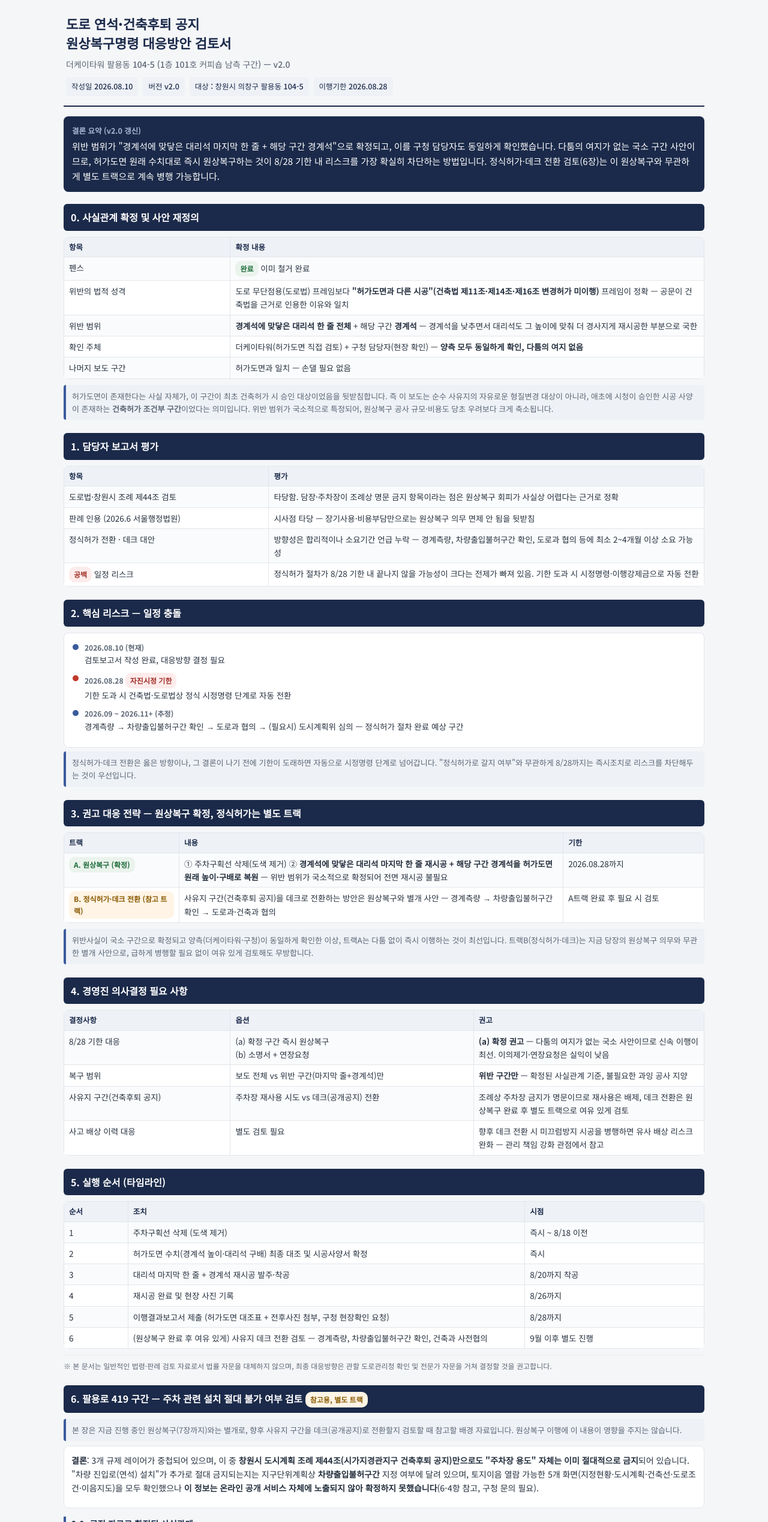
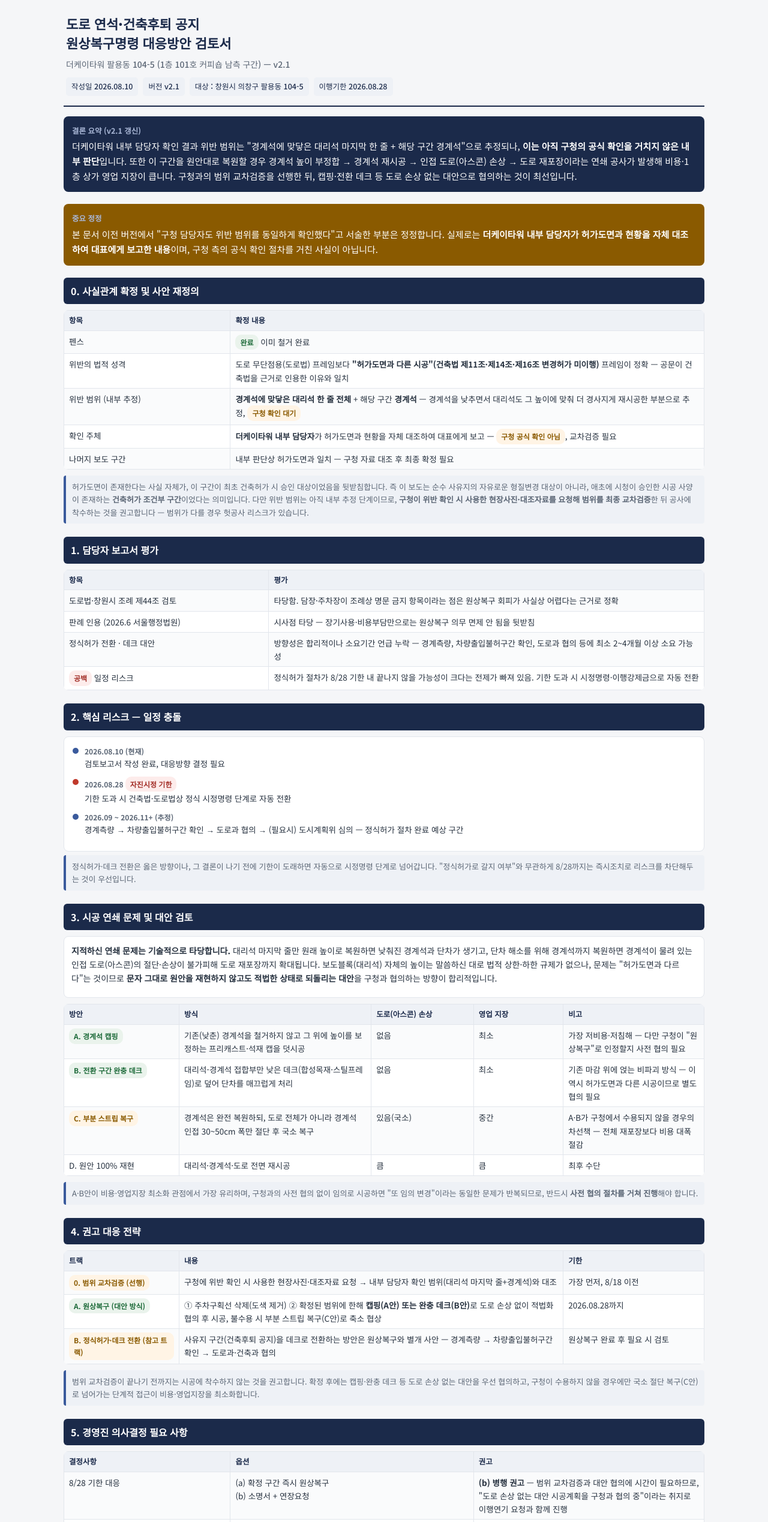
Before and after one commit to Insys-HQ/Insys-review, a plain HTML site: page roadreview.html in a window 1280 px wide. Shown: the part 52-2590 px from the top of the page at 60% size. Drawn offline with Linux system fonts and the light colour scheme.

Commit message:
Update roadreview.html v2.1 - correct confirmation source, add cascade problem + alternatives (capping/deck/strip repair)

```diff
--- a/roadreview.html
+++ b/roadreview.html
@@ -3,7 +3,7 @@
 <head>
 <meta charset="UTF-8">
 <meta name="viewport" content="width=device-width, initial-scale=1.0">
-<title>도로 연석 원상복구명령 대응방안 검토서 v2.0</title>
+<title>도로 연석 원상복구명령 대응방안 검토서 v2.1</title>
 <link rel="preconnect" href="https://fonts.googleapis.com">
 <link href="https://fonts.googleapis.com/css2?family=Noto+Sans+KR:wght@300;400;500;700;900&display=swap" rel="stylesheet">
 <style>
@@ -109,7 +109,7 @@
 
 <div class="nav">
   <div class="nav-inner">
-    <div class="logo">도로 연석 원상복구 대응방안 검토서<span class="ver">v2.0</span></div>
+    <div class="logo">도로 연석 원상복구 대응방안 검토서<span class="ver">v2.1</span></div>
     <div class="controls">
       <button id="viewToggle" onclick="toggleView()">모바일 화면</button>
       <button id="pdfBtn" onclick="window.print()">PDF 다운로드</button>
@@ -121,18 +121,23 @@
 
   <div class="cover">
     <h1>도로 연석·건축후퇴 공지<br>원상복구명령 대응방안 검토서</h1>
-    <p class="subtitle">더케이타워 팔용동 104-5 (1층 101호 커피숍 남측 구간) — v2.0</p>
+    <p class="subtitle">더케이타워 팔용동 104-5 (1층 101호 커피숍 남측 구간) — v2.1</p>
     <div class="meta">
       <span>작성일 2026.08.10</span>
-      <span>버전 v2.0</span>
+      <span>버전 v2.1</span>
       <span>대상 : 창원시 의창구 팔용동 104-5</span>
       <span>이행기한 2026.08.28</span>
     </div>
   </div>
 
   <div class="conclusion-box">
-    <div class="label">결론 요약 (v2.0 갱신)</div>
-    <p>위반 범위가 "경계석에 맞닿은 대리석 마지막 한 줄 + 해당 구간 경계석"으로 확정되고, 이를 구청 담당자도 동일하게 확인했습니다. 다툼의 여지가 없는 국소 구간 사안이므로, 허가도면 원래 수치대로 즉시 원상복구하는 것이 8/28 기한 내 리스크를 가장 확실히 차단하는 방법입니다. 정식허가·데크 전환 검토(6장)는 이 원상복구와 무관하게 별도 트랙으로 계속 병행 가능합니다.</p>
+    <div class="label">결론 요약 (v2.1 갱신)</div>
+    <p>더케이타워 내부 담당자 확인 결과 위반 범위는 "경계석에 맞닿은 대리석 마지막 한 줄 + 해당 구간 경계석"으로 추정되나, <strong>이는 아직 구청의 공식 확인을 거치지 않은 내부 판단</strong>입니다. 또한 이 구간을 원안대로 복원할 경우 경계석 높이 부정합 → 경계석 재시공 → 인접 도로(아스콘) 손상 → 도로 재포장이라는 연쇄 공사가 발생해 비용·1층 상가 영업 지장이 큽니다. 구청과의 범위 교차검증을 선행한 뒤, 캡핑·전환 데크 등 도로 손상 없는 대안으로 협의하는 것이 최선입니다.</p>
+  </div>
+
+  <div class="conclusion-box" style="background:#8a5a00;">
+    <div class="label">중요 정정</div>
+    <p>본 문서 이전 버전에서 "구청 담당자도 위반 범위를 동일하게 확인했다"고 서술한 부분은 정정합니다. 실제로는 <strong>더케이타워 내부 담당자가 허가도면과 현황을 자체 대조하여 대표에게 보고한 내용</strong>이며, 구청 측의 공식 확인 절차를 거친 사실이 아닙니다.</p>
   </div>
 
   <section>
@@ -141,11 +146,11 @@
       <tr><th style="width:26%">항목</th><th>확정 내용</th></tr>
       <tr><td>펜스</td><td><span class="tag tag-ok">완료</span> 이미 철거 완료</td></tr>
       <tr><td>위반의 법적 성격</td><td>도로 무단점용(도로법) 프레임보다 <strong>"허가도면과 다른 시공"(건축법 제11조·제14조·제16조 변경허가 미이행)</strong> 프레임이 정확 — 공문이 건축법을 근거로 인용한 이유와 일치</td></tr>
-      <tr><td>위반 범위</td><td><strong>경계석에 맞닿은 대리석 한 줄 전체</strong> + 해당 구간 <strong>경계석</strong> — 경계석을 낮추면서 대리석도 그 높이에 맞춰 더 경사지게 재시공한 부분으로 국한</td></tr>
-      <tr><td>확인 주체</td><td>더케이타워(허가도면 직접 검토) + 구청 담당자(현장 확인) — <strong>양측 모두 동일하게 확인, 다툼의 여지 없음</strong></td></tr>
-      <tr><td>나머지 보도 구간</td><td>허가도면과 일치 — 손댈 필요 없음</td></tr>
+      <tr><td>위반 범위 (내부 추정)</td><td><strong>경계석에 맞닿은 대리석 한 줄 전체</strong> + 해당 구간 <strong>경계석</strong> — 경계석을 낮추면서 대리석도 그 높이에 맞춰 더 경사지게 재시공한 부분으로 추정, <span class="tag tag-warn">구청 확인 대기</span></td></tr>
+      <tr><td>확인 주체</td><td><strong>더케이타워 내부 담당자</strong>가 허가도면과 현황을 자체 대조하여 대표에게 보고 — <span class="tag tag-warn">구청 공식 확인 아님</span>, 교차검증 필요</td></tr>
+      <tr><td>나머지 보도 구간</td><td>내부 판단상 허가도면과 일치 — 구청 자료 대조 후 최종 확정 필요</td></tr>
     </table>
-    <p class="note">허가도면이 존재한다는 사실 자체가, 이 구간이 최초 건축허가 시 승인 대상이었음을 뒷받침합니다. 즉 이 보도는 순수 사유지의 자유로운 형질변경 대상이 아니라, 애초에 시청이 승인한 시공 사양이 존재하는 <strong>건축허가 조건부 구간</strong>이었다는 의미입니다. 위반 범위가 국소적으로 특정되어, 원상복구 공사 규모·비용도 당초 우려보다 크게 축소됩니다.</p>
+    <p class="note">허가도면이 존재한다는 사실 자체가, 이 구간이 최초 건축허가 시 승인 대상이었음을 뒷받침합니다. 즉 이 보도는 순수 사유지의 자유로운 형질변경 대상이 아니라, 애초에 시청이 승인한 시공 사양이 존재하는 <strong>건축허가 조건부 구간</strong>이었다는 의미입니다. 다만 위반 범위는 아직 내부 추정 단계이므로, <strong>구청이 위반 확인 시 사용한 현장사진·대조자료를 요청해 범위를 최종 교차검증</strong>한 뒤 공사에 착수하는 것을 권고합니다 — 범위가 다를 경우 헛공사 리스크가 있습니다.</p>
   </section>
 
   <section>
@@ -188,36 +193,80 @@
   </section>
 
   <section>
-    <h2>3. 권고 대응 전략 — 원상복구 확정, 정식허가는 별도 트랙</h2>
+    <h2>3. 시공 연쇄 문제 및 대안 검토</h2>
+    <div class="card">
+      <p><strong>지적하신 연쇄 문제는 기술적으로 타당합니다.</strong> 대리석 마지막 줄만 원래 높이로 복원하면 낮춰진 경계석과 단차가 생기고, 단차 해소를 위해 경계석까지 복원하면 경계석이 물려 있는 인접 도로(아스콘)의 절단·손상이 불가피해 도로 재포장까지 확대됩니다. 보도블록(대리석) 자체의 높이는 말씀하신 대로 법적 상한·하한 규제가 없으나, 문제는 "허가도면과 다르다"는 것이므로 <strong>문자 그대로 원안을 재현하지 않고도 적법한 상태로 되돌리는 대안</strong>을 구청과 협의하는 방향이 합리적입니다.</p>
+    </div>
+    <table>
+      <tr><th style="width:18%">방안</th><th style="width:30%">방식</th><th style="width:16%">도로(아스콘) 손상</th><th style="width:14%">영업 지장</th><th>비고</th></tr>
+      <tr>
+        <td><span class="tag tag-ok">A. 경계석 캡핑</span></td>
+        <td>기존(낮춘) 경계석을 철거하지 않고 그 위에 높이를 보정하는 프리캐스트·석재 캡을 덧시공</td>
+        <td>없음</td>
+        <td>최소</td>
+        <td>가장 저비용·저침해 — 다만 구청이 "원상복구"로 인정할지 사전 협의 필요</td>
+      </tr>
+      <tr>
+        <td><span class="tag tag-ok">B. 전환 구간 완충 데크</span></td>
+        <td>대리석-경계석 접합부만 낮은 데크(합성목재·스틸프레임)로 덮어 단차를 매끄럽게 처리</td>
+        <td>없음</td>
+        <td>최소</td>
+        <td>기존 마감 위에 얹는 비파괴 방식 — 이 역시 허가도면과 다른 시공이므로 별도 협의 필요</td>
+      </tr>
+      <tr>
+        <td><span class="tag tag-warn">C. 부분 스트립 복구</span></td>
+        <td>경계석은 완전 복원하되, 도로 전체가 아니라 경계석 인접 30~50cm 폭만 절단 후 국소 복구</td>
+        <td>있음(국소)</td>
+        <td>중간</td>
+        <td>A·B가 구청에서 수용되지 않을 경우의 차선책 — 전체 재포장보다 비용 대폭 절감</td>
+      </tr>
+      <tr>
+        <td>D. 원안 100% 재현</td>
+        <td>대리석·경계석·도로 전면 재시공</td>
+        <td>큼</td>
+        <td>큼</td>
+        <td>최후 수단</td>
+      </tr>
+    </table>
+    <p class="note">A·B안이 비용·영업지장 최소화 관점에서 가장 유리하며, 구청과의 사전 협의 없이 임의로 시공하면 "또 임의 변경"이라는 동일한 문제가 반복되므로, 반드시 <strong>사전 협의 절차를 거쳐 진행</strong>해야 합니다.</p>
+  </section>
+
+  <section>
+    <h2>4. 권고 대응 전략</h2>
     <table>
       <tr><th style="width:18%">트랙</th><th>내용</th><th style="width:22%">기한</th></tr>
       <tr>
-        <td><span class="tag tag-ok">A. 원상복구 (확정)</span></td>
-        <td>① 주차구획선 삭제(도색 제거) ② <strong>경계석에 맞닿은 대리석 마지막 한 줄 재시공 + 해당 구간 경계석을 허가도면 원래 높이·구배로 복원</strong> — 위반 범위가 국소적으로 확정되어 전면 재시공 불필요</td>
+        <td><span class="tag tag-warn">0. 범위 교차검증 (선행)</span></td>
+        <td>구청에 위반 확인 시 사용한 현장사진·대조자료 요청 → 내부 담당자 확인 범위(대리석 마지막 줄+경계석)와 대조</td>
+        <td>가장 먼저, 8/18 이전</td>
+      </tr>
+      <tr>
+        <td><span class="tag tag-ok">A. 원상복구 (대안 방식)</span></td>
+        <td>① 주차구획선 삭제(도색 제거) ② 확정된 범위에 한해 <strong>캡핑(A안) 또는 완충 데크(B안)</strong>로 도로 손상 없이 적법화 협의 후 시공, 불수용 시 부분 스트립 복구(C안)로 축소 협상</td>
         <td>2026.08.28까지</td>
       </tr>
       <tr>
         <td><span class="tag tag-warn">B. 정식허가·데크 전환 (참고 트랙)</span></td>
         <td>사유지 구간(건축후퇴 공지)을 데크로 전환하는 방안은 원상복구와 별개 사안 — 경계측량 → 차량출입불허구간 확인 → 도로과·건축과 협의</td>
-        <td>A트랙 완료 후 필요 시 검토</td>
+        <td>원상복구 완료 후 필요 시 검토</td>
       </tr>
     </table>
-    <p class="note">위반사실이 국소 구간으로 확정되고 양측(더케이타워·구청)이 동일하게 확인한 이상, 트랙A는 다툼 없이 즉시 이행하는 것이 최선입니다. 트랙B(정식허가·데크)는 지금 당장의 원상복구 의무와 무관한 별개 사안으로, 급하게 병행할 필요 없이 여유 있게 검토해도 무방합니다.</p>
+    <p class="note">범위 교차검증이 끝나기 전까지는 시공에 착수하지 않는 것을 권고합니다. 확정 후에는 캡핑·완충 데크 등 도로 손상 없는 대안을 우선 협의하고, 구청이 수용하지 않을 경우에만 국소 절단 복구(C안)로 넘어가는 단계적 접근이 비용·영업지장을 최소화합니다.</p>
   </section>
 
   <section>
-    <h2>4. 경영진 의사결정 필요 사항</h2>
+    <h2>5. 경영진 의사결정 필요 사항</h2>
     <table>
       <tr><th style="width:26%">결정사항</th><th style="width:38%">옵션</th><th>권고</th></tr>
       <tr>
         <td>8/28 기한 대응</td>
         <td>(a) 확정 구간 즉시 원상복구<br>(b) 소명서 + 연장요청</td>
-        <td><strong>(a) 확정 권고</strong> — 다툼의 여지가 없는 국소 사안이므로 신속 이행이 최선. 이의제기·연장요청은 실익이 낮음</td>
+        <td><strong>(b) 병행 권고</strong> — 범위 교차검증과 대안 협의에 시간이 필요하므로, "도로 손상 없는 대안 시공계획을 구청과 협의 중"이라는 취지로 이행연기 요청과 함께 진행</td>
       </tr>
       <tr>
-        <td>복구 범위</td>
-        <td>보도 전체 vs 위반 구간(마지막 줄+경계석)만</td>
-        <td><strong>위반 구간만</strong> — 확정된 사실관계 기준, 불필요한 과잉 공사 지양</td>
+        <td>복구 방식</td>
+        <td>캡핑/완충 데크(A·B) vs 부분 스트립 복구(C) vs 전면 재시공(D)</td>
+        <td><strong>A·B안 우선 협의</strong>, 불수용 시 C안, D안은 최후 수단</td>
       </tr>
       <tr>
         <td>사유지 구간(건축후퇴 공지)</td>
@@ -233,27 +282,28 @@
   </section>
 
   <section>
-    <h2>5. 실행 순서 (타임라인)</h2>
+    <h2>6. 실행 순서 (타임라인)</h2>
     <table>
       <tr><th style="width:10%">순서</th><th>조치</th><th style="width:28%">시점</th></tr>
-      <tr><td>1</td><td>주차구획선 삭제 (도색 제거)</td><td>즉시 ~ 8/18 이전</td></tr>
-      <tr><td>2</td><td>허가도면 수치(경계석 높이·대리석 구배) 최종 대조 및 시공사양서 확정</td><td>즉시</td></tr>
-      <tr><td>3</td><td>대리석 마지막 한 줄 + 경계석 재시공 발주·착공</td><td>8/20까지 착공</td></tr>
-      <tr><td>4</td><td>재시공 완료 및 현장 사진 기록</td><td>8/26까지</td></tr>
-      <tr><td>5</td><td>이행결과보고서 제출 (허가도면 대조표 + 전후사진 첨부, 구청 현장확인 요청)</td><td>8/28까지</td></tr>
-      <tr><td>6</td><td>(원상복구 완료 후 여유 있게) 사유지 데크 전환 검토 — 경계측량, 차량출입불허구간 확인, 건축과 사전협의</td><td>9월 이후 별도 진행</td></tr>
+      <tr><td>1</td><td>주차구획선 삭제 (도색 제거)</td><td>즉시 ~ 8/16 이전</td></tr>
+      <tr><td>2</td><td>구청에 위반 확인 시 사용한 현장사진·대조자료 요청 → 내부 확인 범위와 교차검증</td><td>8/16까지</td></tr>
+      <tr><td>3</td><td>구청 건축허가과에 도로 손상 문제 소명 + 캡핑·완충 데크 대안 시공계획 제시, 이행연기 요청</td><td>8/20까지</td></tr>
+      <tr><td>4</td><td>구청 협의 결과에 따라 A·B안(캡핑/완충 데크) 또는 C안(부분 스트립) 확정 및 착공</td><td>협의 완료 후 즉시</td></tr>
+      <tr><td>5</td><td>시공 완료 및 현장 사진 기록</td><td>협의된 연장기한 내</td></tr>
+      <tr><td>6</td><td>이행결과보고서 제출 (허가도면 대조표 + 전후사진 첨부, 구청 현장확인 요청)</td><td>협의된 연장기한 내</td></tr>
+      <tr><td>7</td><td>(원상복구 완료 후 여유 있게) 사유지 데크 전환 검토 — 경계측량, 차량출입불허구간 확인, 건축과 사전협의</td><td>별도 진행</td></tr>
     </table>
     <p class="disclaimer">※ 본 문서는 일반적인 법령·판례 검토 자료로서 법률 자문을 대체하지 않으며, 최종 대응방향은 관할 도로관리청 확인 및 전문가 자문을 거쳐 결정할 것을 권고합니다.</p>
   </section>
 
   <section>
-    <h2>6. 팔용로 419 구간 — 주차 관련 설치 절대 불가 여부 검토 <span class="tag tag-warn">참고용, 별도 트랙</span></h2>
+    <h2>7. 팔용로 419 구간 — 주차 관련 설치 절대 불가 여부 검토 <span class="tag tag-warn">참고용, 별도 트랙</span></h2>
     <p class="note">본 장은 지금 진행 중인 원상복구(7장까지)와는 별개로, 향후 사유지 구간을 데크(공개공지)로 전환할지 검토할 때 참고할 배경 자료입니다. 원상복구 이행에 이 내용이 영향을 주지는 않습니다.</p>
     <div class="card">
-      <p><strong>결론</strong>: 3개 규제 레이어가 중첩되어 있으며, 이 중 <strong>창원시 도시계획 조례 제44조(시가지경관지구 건축후퇴 공지)만으로도 "주차장 용도" 자체는 이미 절대적으로 금지</strong>되어 있습니다. "차량 진입로(연석) 설치"가 추가로 절대 금지되는지는 지구단위계획상 <strong>차량출입불허구간</strong> 지정 여부에 달려 있으며, 토지이음 열람 가능한 5개 화면(지정현황·도시계획·건축선·도로조건·이음지도)을 모두 확인했으나 <strong>이 정보는 온라인 공개 서비스 자체에 노출되지 않아 확정하지 못했습니다</strong>(6-4항 참고, 구청 문의 필요).</p>
+      <p><strong>결론</strong>: 3개 규제 레이어가 중첩되어 있으며, 이 중 <strong>창원시 도시계획 조례 제44조(시가지경관지구 건축후퇴 공지)만으로도 "주차장 용도" 자체는 이미 절대적으로 금지</strong>되어 있습니다. "차량 진입로(연석) 설치"가 추가로 절대 금지되는지는 지구단위계획상 <strong>차량출입불허구간</strong> 지정 여부에 달려 있으며, 토지이음 열람 가능한 5개 화면(지정현황·도시계획·건축선·도로조건·이음지도)을 모두 확인했으나 <strong>이 정보는 온라인 공개 서비스 자체에 노출되지 않아 확정하지 못했습니다</strong>(7-4항 참고, 구청 문의 필요).</p>
     </div>
 
-    <h3>6-0. 공적 자료로 확정된 사실관계</h3>
+    <h3>7-0. 공적 자료로 확정된 사실관계</h3>
     <table>
       <tr><th style="width:26%">항목</th><th>확인 내용</th><th style="width:20%">출처</th></tr>
       <tr><td>도로명주소</td><td>경상남도 창원시 의창구 팔용로 419 (지번 팔용동 104-5와 일치 확인)</td><td>이음지도 팝업</td></tr>
@@ -266,13 +316,13 @@
     <h3>6-0-1. 건축후퇴 3.0m 근거 정정</h3>
     <p class="note">담당자 보고서상 "건축한계선 3.0m 후퇴"는 <strong>가각전제(도로모퉁이 건축선 후퇴, 건축법 시행령 제31조)가 원인이 아닐 가능성이 높습니다.</strong> 건축선 탭에서 확인한 가각전제 적용 기준표는 접합 도로가 모두 <strong>4m 이상 8m 미만</strong>인 경우에만 적용되는데, 본 필지가 접한 대로3류는 25~30m로 이 범위를 크게 벗어납니다. 따라서 3.0m 후퇴는 가각전제가 아니라 <strong>시가지경관지구(일반) 지구단위계획 지침 또는 창원시 도시계획조례 제44조 자체의 경관 목적 건축선 후퇴 규정</strong>에서 비롯된 것으로 정정합니다. 정확한 산정 근거는 지구단위계획 결정도서 확인이 필요합니다.</p>
 
-    <h3>6-1. 3개 규제 레이어 비교</h3>
+    <h3>7-1. 3개 규제 레이어 비교</h3>
     <table>
       <tr><th style="width:22%">레이어</th><th style="width:16%">성격</th><th>내용 및 이 사안 적용</th></tr>
       <tr>
         <td>① 도로법 (연석·도로점용)</td>
         <td><span class="tag tag-warn">재량 허가</span></td>
-        <td>도로관리청 허가 대상. 절대 금지가 아니라 관리청 재량 판단 사항 — 앞선 검토서 4-1항의 "정식허가 전환" 논의가 적용되는 레이어</td>
+        <td>도로관리청 허가 대상. 절대 금지가 아니라 관리청 재량 판단 사항 — 앞선 검토서 4장(권고 대응 전략)의 "정식허가 전환" 논의가 적용되는 레이어</td>
       </tr>
       <tr>
         <td>② 창원시 도시계획조례 제44조 (시가지경관지구 건축후퇴 공지)</td>
@@ -286,7 +336,7 @@
       </tr>
     </table>
 
-    <h3>6-2. 팔용로 419 입지 특성상 위험도 판단</h3>
+    <h3>7-2. 팔용로 419 입지 특성상 위험도 판단</h3>
     <p>본 필지는 <strong>대로3류·소로2류가 필지 모서리에서 접하는 코너 위치</strong>임이 지도로 확인되었습니다. 일반적인 지구단위계획 수립 관행상, 다음 조건에 해당하는 구간은 차량출입불허구간으로 지정되는 사례가 많습니다.</p>
     <table>
       <tr><th style="width:40%">일반적 지정 조건</th><th style="width:20%">본 필지 해당 가능성</th><th>비고</th></tr>
@@ -297,13 +347,13 @@
     </table>
     <p class="note">교차로 인접 코너 필지라는 입지 특성상 차량출입불허구간에 해당될 가능성을 배제할 수 없으나, 이는 정황적 추정이며 <strong>확정적 결론은 아닙니다.</strong> 토지이음 온라인 서비스로는 이 정보 자체가 제공되지 않음이 확인되었으므로(6-4항), 창원시 도시계획과의 공식 확인이 유일한 확정 경로입니다.</p>
 
-    <h3>6-3. 실무적 함의</h3>
+    <h3>7-3. 실무적 함의</h3>
     <div class="card">
-      <p>① <strong>"주차장" 용도로는 차량출입불허구간 지정 여부와 무관하게 이미 절대 불가</strong> — 조례 제44조가 명문으로 금지하고 있어, 정식 허가·협의로도 되돌릴 수 없는 사안입니다. 따라서 검토서 4-2항의 "주차장 재사용 배제, 데크(공개공지) 전환" 방향은 선택이 아니라 사실상 유일한 적법 경로입니다.</p>
-      <p>② <strong>"차량 진입로(연석)"의 정식허가 가능 여부</strong>는 차량출입불허구간 지정 여부에 따라 갈립니다 — 지정 시 연석 정식허가도 절대 불가(레이어①이 레이어③에 의해 원천 봉쇄), 미지정 시에만 검토서 4-1항의 정식허가 협의가 실익이 있습니다. 이 확인이 선행되지 않으면 정식허가 신청 자체가 시간·비용 낭비가 될 수 있습니다.</p>
+      <p>① <strong>"주차장" 용도로는 차량출입불허구간 지정 여부와 무관하게 이미 절대 불가</strong> — 조례 제44조가 명문으로 금지하고 있어, 정식 허가·협의로도 되돌릴 수 없는 사안입니다. 따라서 검토서 5장(경영진 의사결정)의 "주차장 재사용 배제, 데크(공개공지) 전환" 방향은 선택이 아니라 사실상 유일한 적법 경로입니다.</p>
+      <p>② <strong>"차량 진입로(연석)"의 정식허가 가능 여부</strong>는 차량출입불허구간 지정 여부에 따라 갈립니다 — 지정 시 연석 정식허가도 절대 불가(레이어①이 레이어③에 의해 원천 봉쇄), 미지정 시에만 검토서 4장의 정식허가 협의가 실익이 있습니다. 이 확인이 선행되지 않으면 정식허가 신청 자체가 시간·비용 낭비가 될 수 있습니다.</p>
     </div>
 
-    <h3>6-4. 확인 방법 — 온라인 경로 소진, 구청 문의만 남음</h3>
+    <h3>7-4. 확인 방법 — 온라인 경로 소진, 구청 문의만 남음</h3>
     <p>토지이음(www.eum.go.kr)에서 팔용동 104-5(팔용로 419)를 대상으로 아래 5개 화면을 모두 열람했으나, 차량출입불허구간 정보는 어디에도 노출되지 않았습니다.</p>
     <table>
       <tr><th style="width:8%">순서</th><th style="width:30%">확인한 화면</th><th>결과</th></tr>
@@ -323,7 +373,7 @@
   </section>
 
   <section>
-    <h2>7. 이행결과보고서 제출 체크리스트</h2>
+    <h2>8. 이행결과보고서 제출 체크리스트</h2>
     <table>
       <tr><th style="width:8%">순번</th><th style="width:30%">구성 항목</th><th>내용</th></tr>
       <tr><td>1</td><td>위반사실 인정 및 조치 경위</td><td>펜스 철거 완료, 대리석 한 줄·경계석 재시공 경위 및 원상복구 완료 사실 기재</td></tr>
@@ -340,7 +390,7 @@
 
 </div>
 
-<footer>도로 연석 원상복구명령 대응방안 검토서 v2.0 · 2026.08.10</footer>
+<footer>도로 연석 원상복구명령 대응방안 검토서 v2.1 · 2026.08.10</footer>
 
 <script>
   function toggleView(){
```
